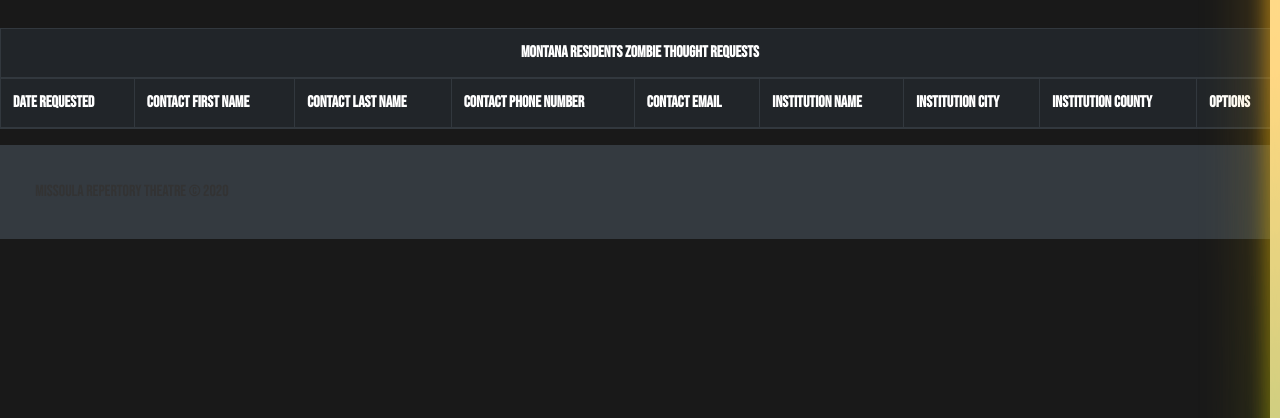
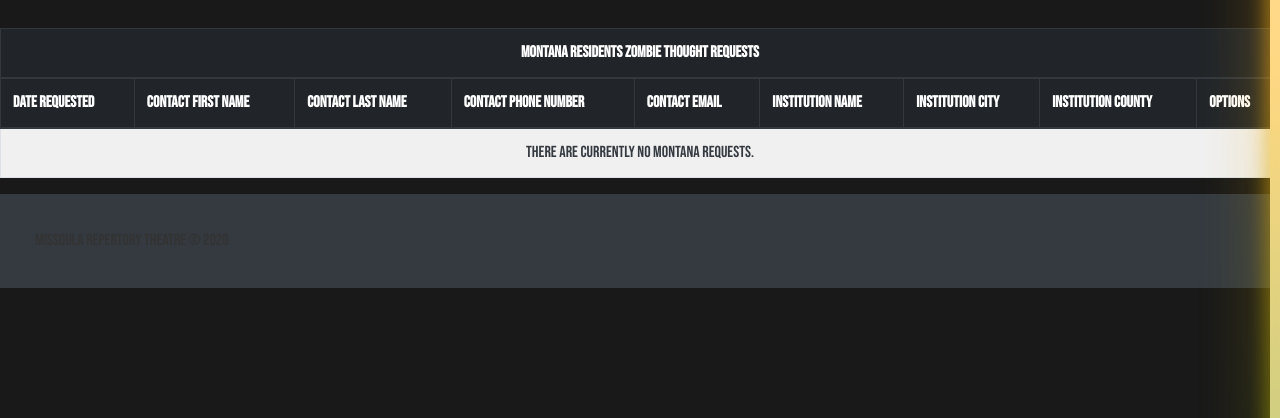
Before and after one commit to sbuff25/Zombie-Toughts-Repo, a PHP site: page /php/RequestsPage.php in a window 1280 px wide. Shown: the part 92-510 px from the top of the page. Run offline with PHP 8.4, Linux system fonts and the light colour scheme; the visitor is signed in with stand-in values (Sample User, id 1); data that the repository does not hold is empty; some libraries are stand-ins or nearby versions.

Commit message:
fix infinite loop

```diff
--- a/php/RequestsPage.php
+++ b/php/RequestsPage.php
@@ -89,7 +89,11 @@ include_once('FormCheck.php');
                 }
             }
             else{
-
+        ?>
+                <tr class='text-center'>
+                    <td colspan='9'>There are currently no Montana requests.</td>
+                </tr>
+        <?php
             }
             $stmt->close();
 
```
